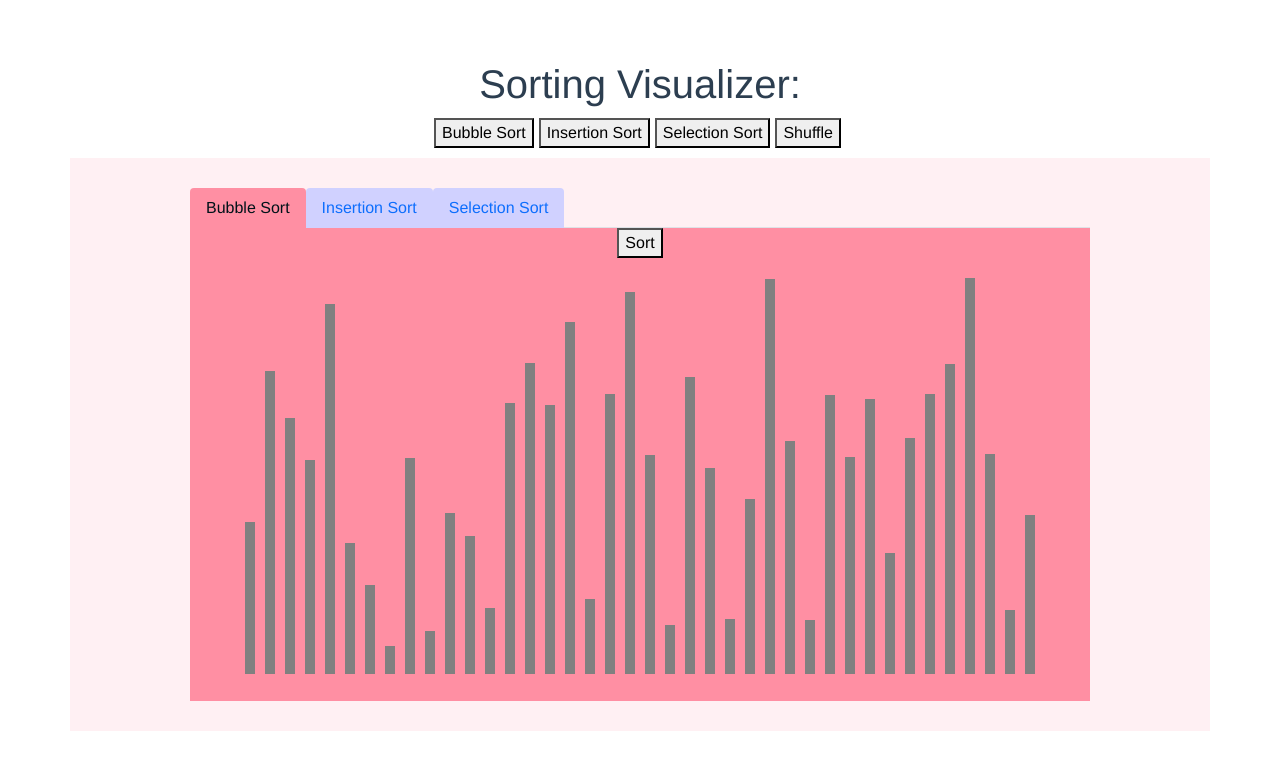
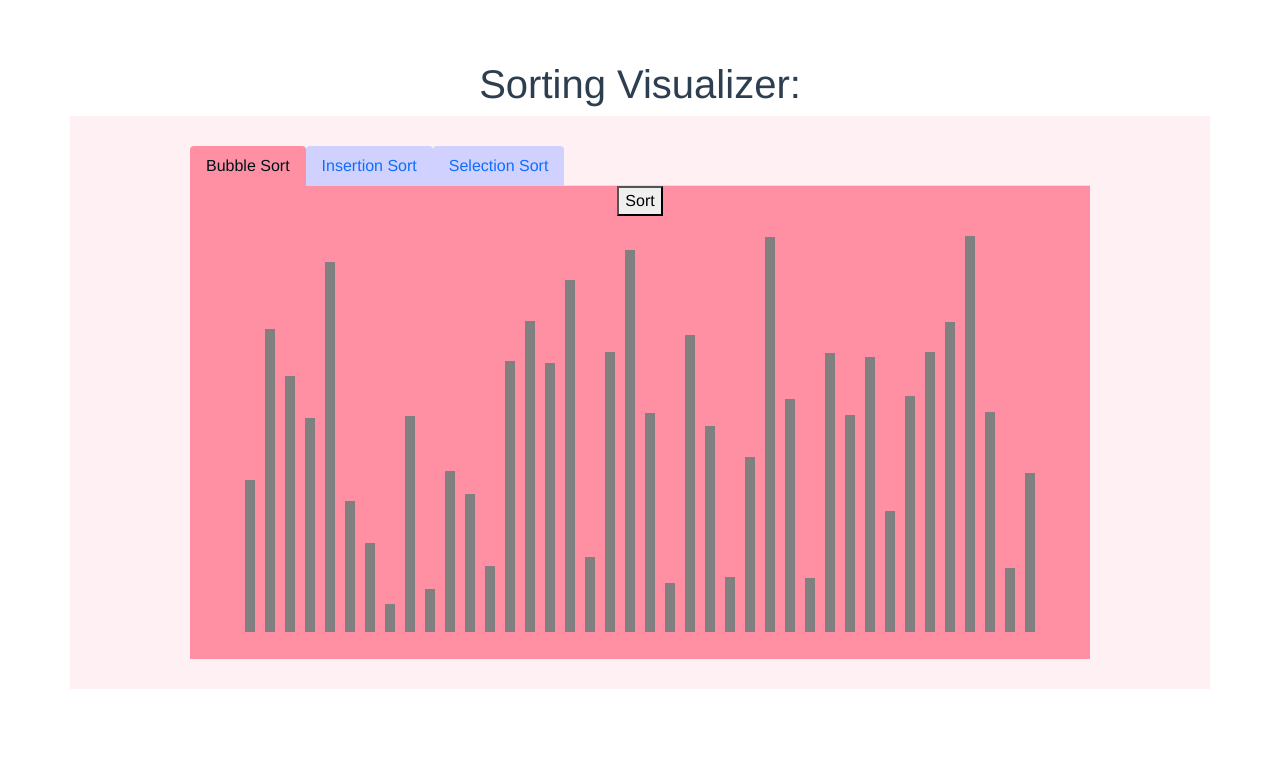
Before and after one commit to josevenzke/sorting-algorithms, a Vue app in the folder sorting-visualizer/: page / in a window 1280 px wide. Shown: the top 770 px of the page. Built offline with nearby package versions, Linux system fonts and the light colour scheme.

Commit message:
added quicksort

```diff
--- a/sorting-visualizer/src/App.vue
+++ b/sorting-visualizer/src/App.vue
@@ -1,12 +1,7 @@
 <template>
   <div>
     <h1>Sorting Visualizer:</h1>
-    <div class="buttons-container">
-      <button @click="bubbleSort()">Bubble Sort</button>
-      <button @click="insertionSort()">Insertion Sort</button>
-      <button @click="selectionSort()">Selection Sort</button>
-      <button @click="fillArray()">Shuffle</button>
-    </div>
+
     <div class="container">
       <Tabs @changeTab="changeTab" />
       <div class="tab-body" v-if="activeTab=='bubble'">
@@ -18,6 +13,9 @@
       <div class="tab-body" v-if="activeTab=='selection'">
         <SelectionSort />
       </div>
+      <div class="tab-body" v-if="activeTab=='quick'">
+        <QuickSort />
+      </div>
     </div>
   </div>
 </template>
@@ -27,6 +25,7 @@ import Tabs from './components/Tabs.vue'
 import BubbleSort from './components/SortingAlgs/BubbleSort.vue'
 import InsertionSort from './components/SortingAlgs/InsertionSort.vue'
 import SelectionSort from './components/SortingAlgs/SelectionSort.vue'
+import QuickSort from './components/SortingAlgs/QuickSort.vue'
 
 export default {
   name: 'App',
@@ -34,7 +33,8 @@ export default {
     Tabs,
     BubbleSort,
     InsertionSort,
-    SelectionSort
+    SelectionSort,
+    QuickSort,
   },
   data() {
     return {
```
